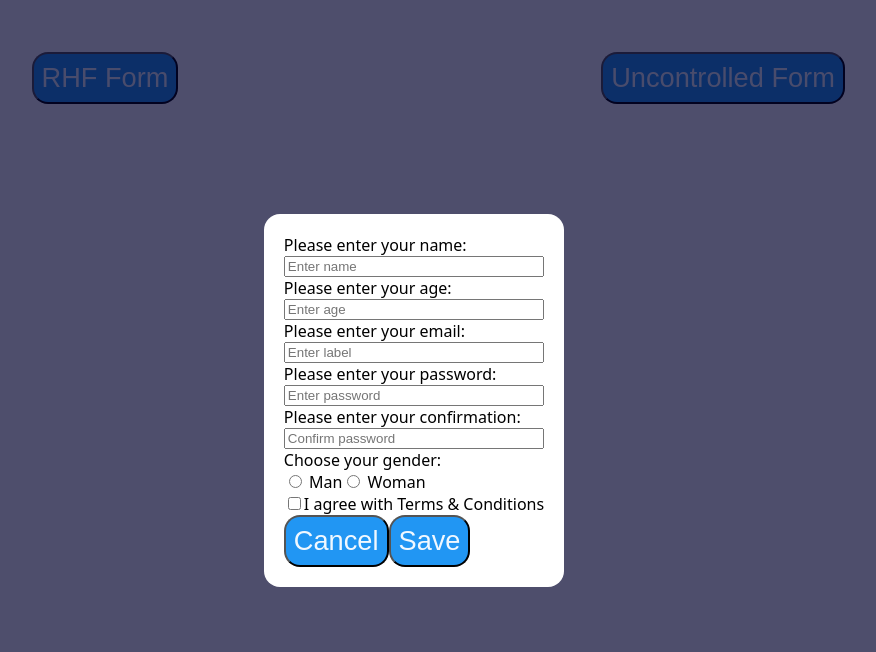
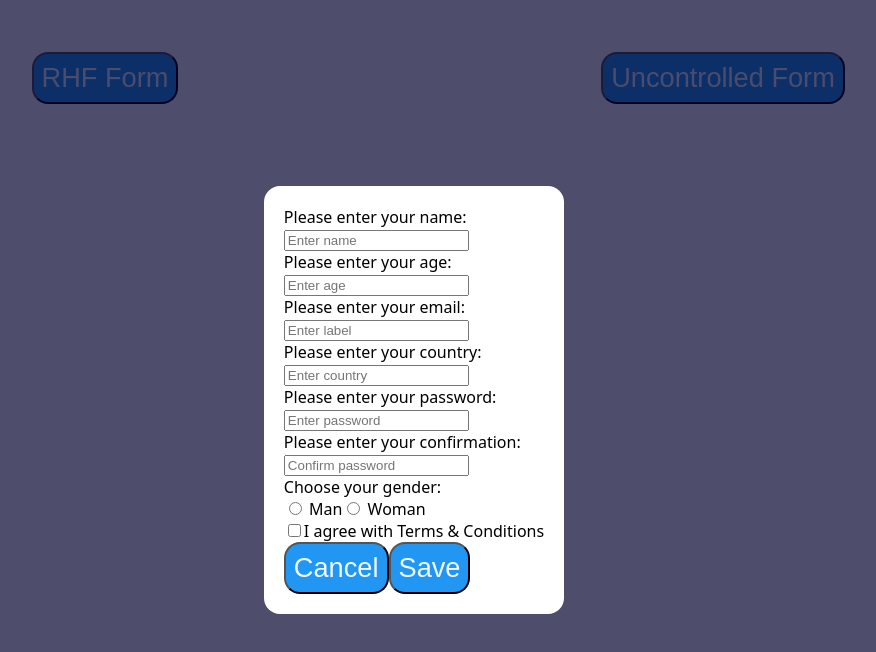
Before and after one commit to sashapervykh/rss-react, a React (Vite) app in the folder rs-react-forms/: page / in a window 1280 px wide. Shown: the top 652 px of the page, without its empty margins (226-1102 px from the left). Built offline with nearby package versions, Linux system fonts and the light colour scheme.

Commit message:
feat: add basic layout for RHForm

```diff
--- a/rs-react-forms/package.json
+++ b/rs-react-forms/package.json
@@ -13,7 +13,8 @@
   },
   "dependencies": {
     "react": "^19.1.1",
-    "react-dom": "^19.1.1"
+    "react-dom": "^19.1.1",
+    "react-hook-form": "^7.62.0"
   },
   "devDependencies": {
     "@eslint/js": "^9.33.0",
--- a/rs-react-forms/src/components/Modal/Modal.tsx
+++ b/rs-react-forms/src/components/Modal/Modal.tsx
@@ -1,11 +1,11 @@
 import { createPortal } from 'react-dom';
-import { UncontrolledForm } from '../UncontrolledForm/UncontrolledForm';
 import style from './style.module.css';
+import { RHForm } from '../RHForm/RHForm';
 
 export function Modal() {
   return createPortal(
     <div className={style['modal-wrapper']}>
-      <UncontrolledForm />
+      <RHForm />
     </div>,
     document.body
   );
--- /dev/null
+++ b/rs-react-forms/src/components/RHForm/RHForm.tsx
@@ -0,0 +1,96 @@
+import { useForm } from 'react-hook-form';
+import style from '../../shared/form.module.css';
+import { Button } from '../button/Button';
+
+export function RHForm() {
+  const { register, handleSubmit } = useForm();
+
+  function onSubmit(data) {
+    console.log(data);
+  }
+
+  return (
+    <form className={style.form} onSubmit={handleSubmit(onSubmit)}>
+      <label htmlFor="name">
+        <div>Please enter your name:</div>
+        <input
+          {...register('name')}
+          name="name"
+          type="text"
+          placeholder="Enter name"
+        />
+      </label>
+      <label htmlFor="age">
+        <div>Please enter your age:</div>
+        <input
+          {...register('age')}
+          name="age"
+          type="text"
+          placeholder="Enter age"
+        />
+      </label>
+      <label htmlFor="email">
+        <div>Please enter your email:</div>
+        <input
+          {...register('email')}
+          name="email"
+          type="email"
+          placeholder="Enter label"
+        />
+      </label>
+      <label htmlFor="country">
+        <div>Please enter your country:</div>
+        <input
+          {...register('country')}
+          name="country"
+          type="text"
+          placeholder="Enter country"
+        />
+      </label>
+      <label htmlFor="password">
+        <div>Please enter your password:</div>
+        <input
+          {...register('password ')}
+          name="password"
+          type="password"
+          placeholder="Enter password"
+        />
+      </label>
+      <label htmlFor="confirmation">
+        <div>Please enter your confirmation:</div>
+        <input
+          {...register('confirmation')}
+          name="confirmation"
+          type="password"
+          placeholder="Confirm password"
+        />
+      </label>
+      <label htmlFor="gender">
+        <div>Choose your gender:</div>
+        <input
+          {...register('gender')}
+          name="gender"
+          type="radio"
+          value="man"
+        />{' '}
+        Man
+        <input
+          {...register('gender')}
+          name="gender"
+          type="radio"
+          value="woman"
+        />{' '}
+        Woman
+      </label>
+      <label htmlFor="agreement">
+        <input {...register('agreement')} name="agreement" type="checkbox" />I
+        agree with Terms & Conditions
+      </label>
+
+      <div>
+        <Button text="Cancel" />
+        <Button text="Save" />
+      </div>
+    </form>
+  );
+}
--- a/rs-react-forms/src/components/UncontrolledForm/UncontrolledForm.tsx
+++ b/rs-react-forms/src/components/UncontrolledForm/UncontrolledForm.tsx
@@ -1,23 +1,37 @@
 import { Button } from '../button/Button';
-import style from './style.module.css';
+import style from '../../shared/form.module.css';
 
 export function UncontrolledForm() {
   return (
     <form className={style.form}>
-      <label htmlFor="name">Please enter your name:</label>
+      <label htmlFor="name">
+        <div>Please enter your name:</div>
         <input name="name" type="text" placeholder="Enter name" />
-      <label htmlFor="age">Please enter your age:</label>
+      </label>
+      <label htmlFor="age">
+        <div>Please enter your age:</div>
         <input name="age" type="text" placeholder="Enter age" />
-      <label htmlFor="email">Please enter your email:</label>
+      </label>
+      <label htmlFor="email">
+        <div>Please enter your email:</div>
         <input name="email" type="email" placeholder="Enter label" />
-      <label htmlFor="password">Please enter your password:</label>
+      </label>
+      <label htmlFor="country">
+        <div>Please enter your country:</div>
+        <input name="country" type="text" placeholder="Enter country" />
+      </label>
+      <label htmlFor="password">
+        <div>Please enter your password:</div>
         <input name="password" type="password" placeholder="Enter password" />
-      <label htmlFor="confirmation">Please enter your confirmation:</label>
+      </label>
+      <label htmlFor="confirmation">
+        <div>Please enter your confirmation:</div>
         <input
           name="confirmation"
           type="password"
           placeholder="Confirm password"
         />
+      </label>
       <label htmlFor="gender">
         <div>Choose your gender:</div>
         <input name="gender" type="radio" /> Man
@@ -27,6 +41,7 @@ export function UncontrolledForm() {
         <input name="agreement" type="checkbox" />I agree with Terms &
         Conditions
       </label>
+
       <div>
         <Button text="Cancel" />
         <Button text="Save" />
```
Also changed, not shown: rs-react-forms/src/shared/form.module.css (renamed from rs-react-forms/src/components/UncontrolledForm/style.module.css), 1 other file (tests, documents, lock files or other folders). Lines whose indentation alone changed are shown as unchanged.
